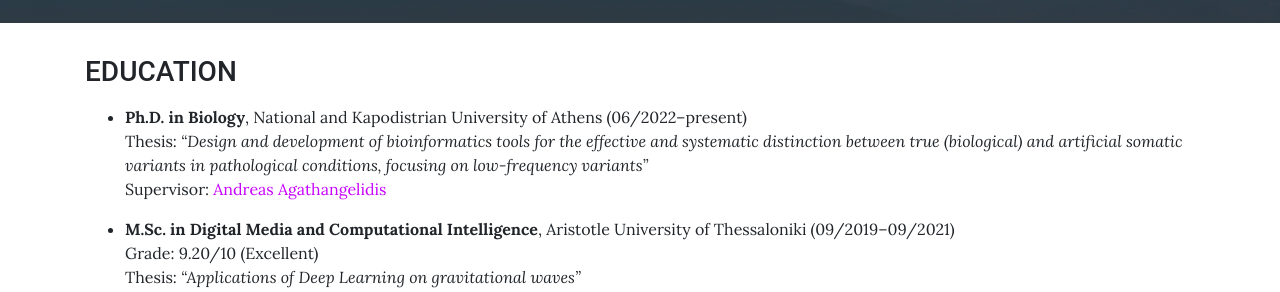
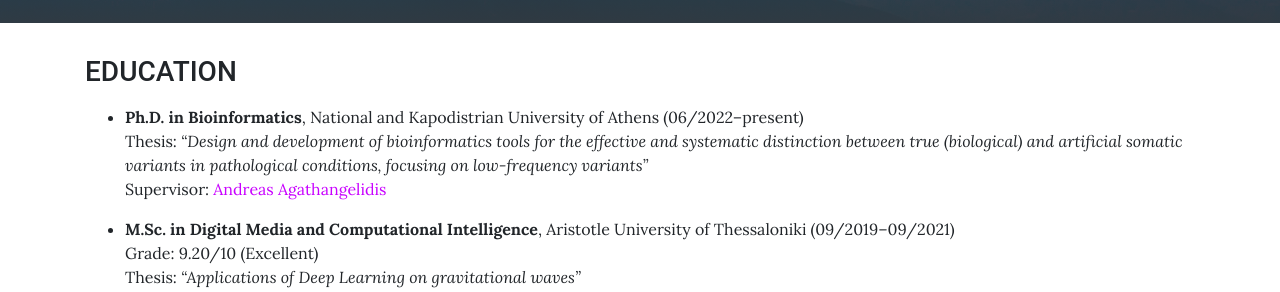
Before and after one commit to sfragkoul/sfragkoul.github.io, a Jekyll site: the page built from pages/CV.md, in a window 1280 px wide and 900 px high. Shown: the part 245-537 px from the top of the window. Built offline with Jekyll 4.4.1, drawn with Linux system fonts in a browser that asks for light colours.

Commit message:
Update CV.md

```diff
--- a/pages/CV.md
+++ b/pages/CV.md
@@ -8,7 +8,7 @@
 ### EDUCATION
 <p style="margin-bottom:15px"></p>
 
-- **Ph.D. in Biology**, National and Kapodistrian University of Athens (06/2022–present)
+- **Ph.D. in Bioinformatics**, National and Kapodistrian University of Athens (06/2022–present)
   Thesis: *“Design and development of bioinformatics tools for the effective and systematic distinction between true (biological) and artificial somatic variants in pathological conditions, focusing on low-frequency variants”*
   Supervisor: [Andreas Agathangelidis](https://scholar.google.com/citations?user=IhoRB4AAAAAJ&hl=en)
 
```
